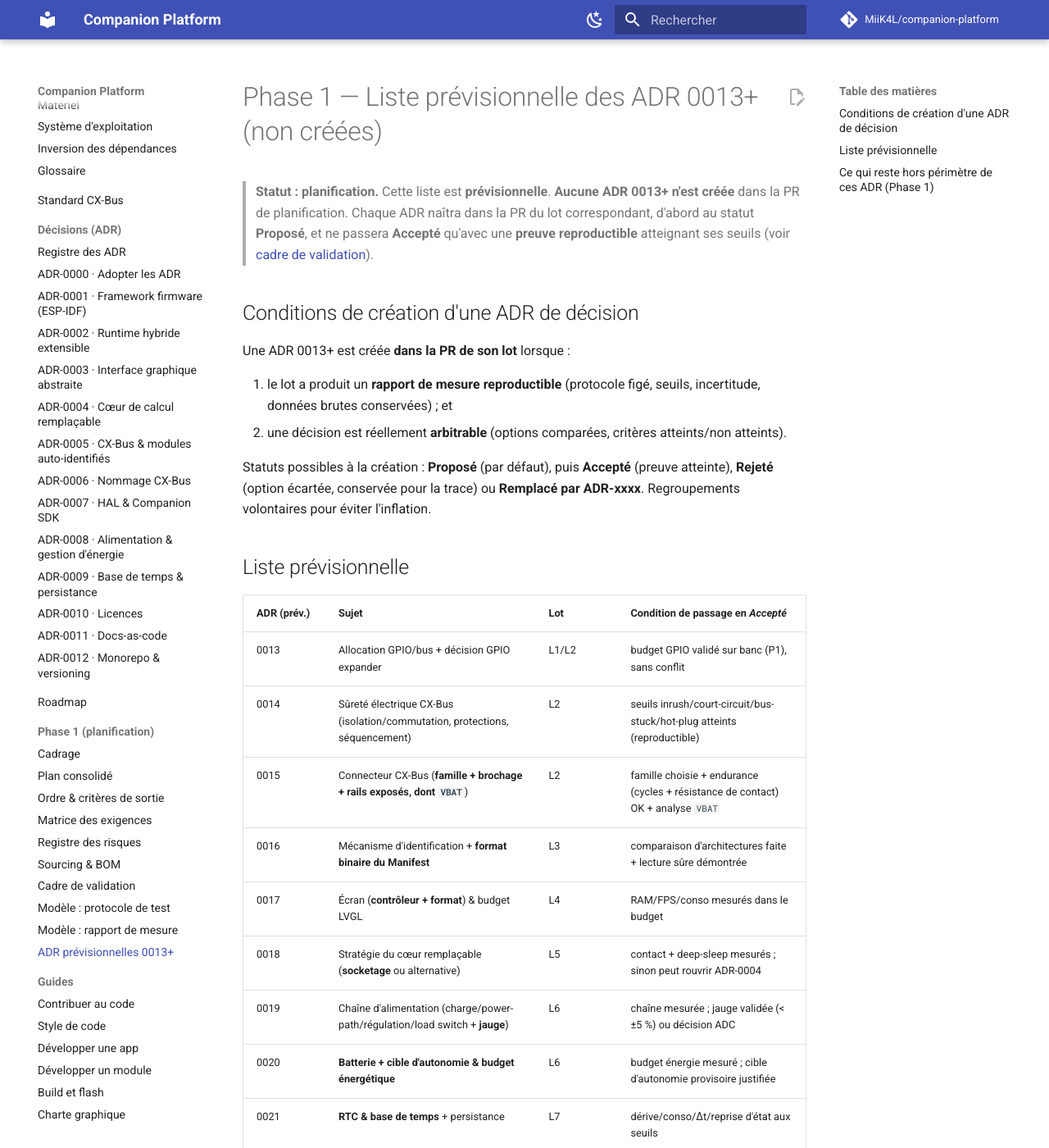
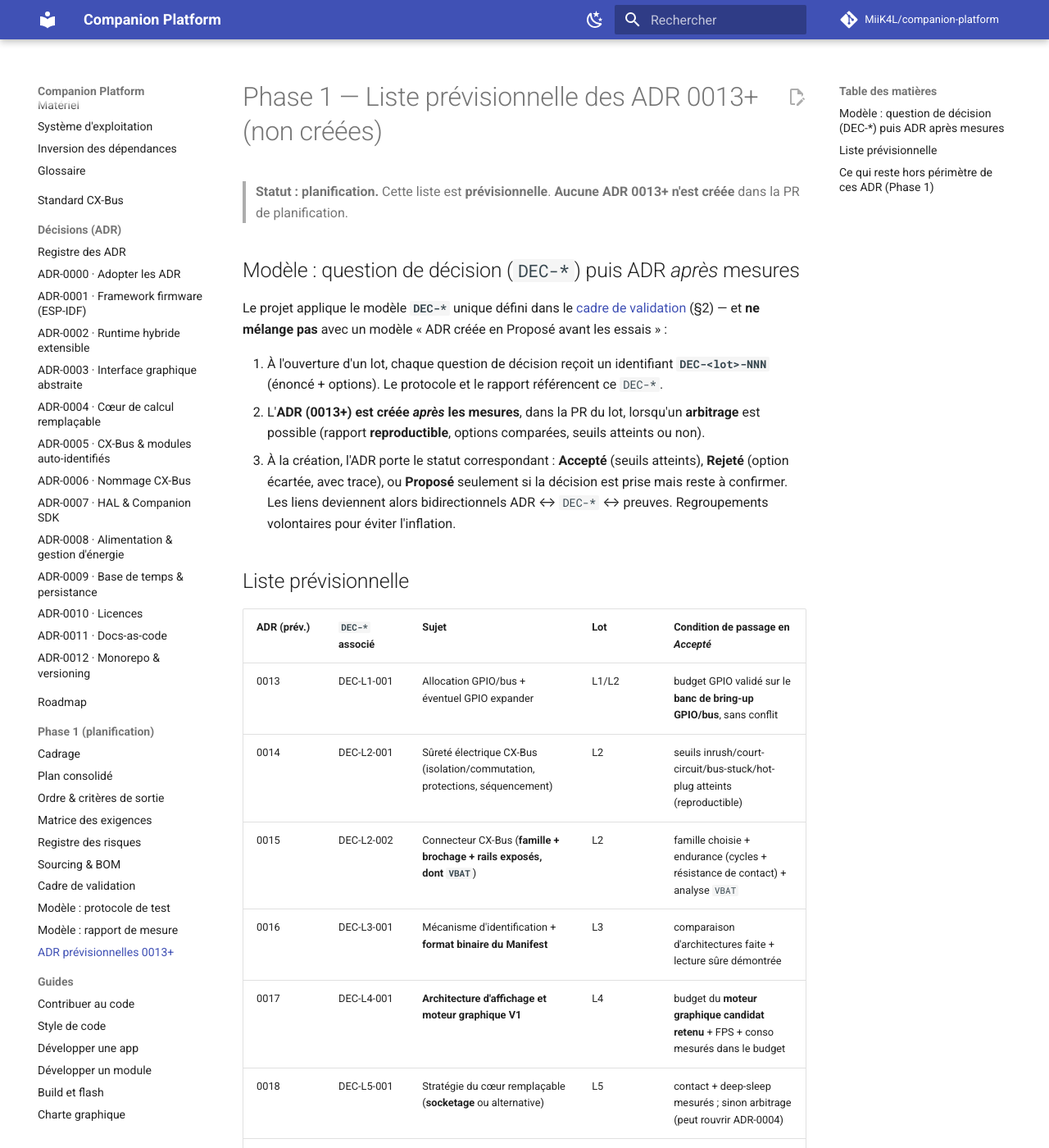
Before and after one commit to MiiK4L/companion-platform, an MkDocs documentation site: the page built from docs/phase-1/adr-plan.md, in a window 1280 px wide and 1400 px high. Shown: the whole window at 82% size. Built offline with MkDocs 1.6.1 and Material for MkDocs 9.7.7, drawn with Linux system fonts in a browser that asks for light colours; comment, search, counter and statistics services are not loaded; some of the changed text lies outside the part shown.

Commit message:
docs(phase-1): liste prévisionnelle des ADR — modèle DEC-*
ADR creee APRES mesures (modele DEC-* unique), colonne DEC associe,
renommage 0017 (affichage/moteur graphique) et 0022 (runtime
scripte/distribution), P1 remplace par banc de bring-up.

```diff
--- a/docs/phase-1/adr-plan.md
+++ b/docs/phase-1/adr-plan.md
@@ -7,38 +7,40 @@ SPDX-License-Identifier: CC-BY-4.0
 # Phase 1 — Liste prévisionnelle des ADR 0013+ (non créées)
 
 > **Statut : planification.** Cette liste est **prévisionnelle**. **Aucune ADR
-> 0013+ n'est créée** dans la PR de planification. Chaque ADR naîtra dans la PR
-> du lot correspondant, d'abord au statut **Proposé**, et ne passera **Accepté**
-> qu'avec une **preuve reproductible** atteignant ses seuils (voir
-> [cadre de validation](validation-framework.md)).
+> 0013+ n'est créée** dans la PR de planification.
 
-## Conditions de création d'une ADR de décision
+## Modèle : question de décision (`DEC-*`) puis ADR *après* mesures
 
-Une ADR 0013+ est créée **dans la PR de son lot** lorsque :
+Le projet applique le modèle **`DEC-*`** unique défini dans le
+[cadre de validation](validation-framework.md) (§2) — et **ne mélange pas** avec
+un modèle « ADR créée en Proposé avant les essais » :
 
-1. le lot a produit un **rapport de mesure reproductible** (protocole figé,
-   seuils, incertitude, données brutes conservées) ; et
-2. une décision est réellement **arbitrable** (options comparées, critères
-   atteints/non atteints).
-
-Statuts possibles à la création : **Proposé** (par défaut), puis **Accepté**
-(preuve atteinte), **Rejeté** (option écartée, conservée pour la trace) ou
-**Remplacé par ADR-xxxx**. Regroupements volontaires pour éviter l'inflation.
+1. À l'ouverture d'un lot, chaque question de décision reçoit un identifiant
+   **`DEC-<lot>-NNN`** (énoncé + options). Le protocole et le rapport référencent
+   ce `DEC-*`.
+2. L'**ADR (0013+) est créée *après* les mesures**, dans la PR du lot, lorsqu'un
+   **arbitrage** est possible (rapport **reproductible**, options comparées,
+   seuils atteints ou non).
+3. À la création, l'ADR porte le statut correspondant : **Accepté** (seuils
+   atteints), **Rejeté** (option écartée, avec trace), ou **Proposé** seulement
+   si la décision est prise mais reste à confirmer. Les liens deviennent alors
+   bidirectionnels ADR ↔ `DEC-*` ↔ preuves. Regroupements volontaires pour
+   éviter l'inflation.
 
 ## Liste prévisionnelle
 
-| ADR (prév.) | Sujet | Lot | Condition de passage en *Accepté* |
-|-------------|-------|-----|-----------------------------------|
-| 0013 | Allocation GPIO/bus + décision GPIO expander | L1/L2 | budget GPIO validé sur banc (P1), sans conflit |
-| 0014 | Sûreté électrique CX-Bus (isolation/commutation, protections, séquencement) | L2 | seuils inrush/court-circuit/bus-stuck/hot-plug atteints (reproductible) |
-| 0015 | Connecteur CX-Bus (**famille + brochage + rails exposés, dont `VBAT`**) | L2 | famille choisie + endurance (cycles + résistance de contact) OK + analyse `VBAT` |
-| 0016 | Mécanisme d'identification + **format binaire du Manifest** | L3 | comparaison d'architectures faite + lecture sûre démontrée |
-| 0017 | Écran (**contrôleur + format**) & budget LVGL | L4 | RAM/FPS/conso mesurés dans le budget |
-| 0018 | Stratégie du cœur remplaçable (**socketage** ou alternative) | L5 | contact + deep-sleep mesurés ; sinon peut rouvrir ADR-0004 |
-| 0019 | Chaîne d'alimentation (charge/power-path/régulation/load switch + **jauge**) | L6 | chaîne mesurée ; jauge validée (< ±5 %) ou décision ADC |
-| 0020 | **Batterie + cible d'autonomie & budget énergétique** | L6 | budget énergie mesuré ; cible d'autonomie provisoire justifiée |
-| 0021 | **RTC & base de temps** + persistance | L7 | dérive/conso/Δt/reprise d'état aux seuils |
-| 0022 | **Runtime Lua & modèle d'installation d'apps** (faisabilité) | L8 | RAM/flash chiffrées ; faisabilité (ou limites) d'installation dynamique démontrée |
+| ADR (prév.) | `DEC-*` associé | Sujet | Lot | Condition de passage en *Accepté* |
+|-------------|-----------------|-------|-----|-----------------------------------|
+| 0013 | DEC-L1-001 | Allocation GPIO/bus + éventuel GPIO expander | L1/L2 | budget GPIO validé sur le **banc de bring-up GPIO/bus**, sans conflit |
+| 0014 | DEC-L2-001 | Sûreté électrique CX-Bus (isolation/commutation, protections, séquencement) | L2 | seuils inrush/court-circuit/bus-stuck/hot-plug atteints (reproductible) |
+| 0015 | DEC-L2-002 | Connecteur CX-Bus (**famille + brochage + rails exposés, dont `VBAT`**) | L2 | famille choisie + endurance (cycles + résistance de contact) + analyse `VBAT` |
+| 0016 | DEC-L3-001 | Mécanisme d'identification + **format binaire du Manifest** | L3 | comparaison d'architectures faite + lecture sûre démontrée |
+| 0017 | DEC-L4-001 | **Architecture d'affichage et moteur graphique V1** | L4 | budget du **moteur graphique candidat retenu** + FPS + conso mesurés dans le budget |
+| 0018 | DEC-L5-001 | Stratégie du cœur remplaçable (**socketage** ou alternative) | L5 | contact + deep-sleep mesurés ; sinon arbitrage (peut rouvrir ADR-0004) |
+| 0019 | DEC-L6-001 | Chaîne d'alimentation (charge/power-path/régulation/load switch + **jauge**) | L6 | chaîne mesurée ; jauge validée (< ±5 %) ou décision ADC |
+| 0020 | DEC-L6-002 | **Batterie + cible d'autonomie & budget énergétique** | L6 | budget énergie mesuré ; cible d'autonomie provisoire justifiée |
+| 0021 | DEC-L7-001 | **RTC & base de temps** + persistance | L7 | dérive/conso/Δt/reprise d'état aux seuils |
+| 0022 | DEC-L8-001 | **Runtime scripté et modèle de distribution des applications** | L8 | budget du **runtime scripté candidat** chiffré ; faisabilité (ou limites) d'installation dynamique démontrée |
 
 **Regroupements** : connecteur + brochage ensemble (0015) ; alimentation + jauge
 ensemble (0019) ; batterie + autonomie ensemble (0020). Le numérotage exact et
```
